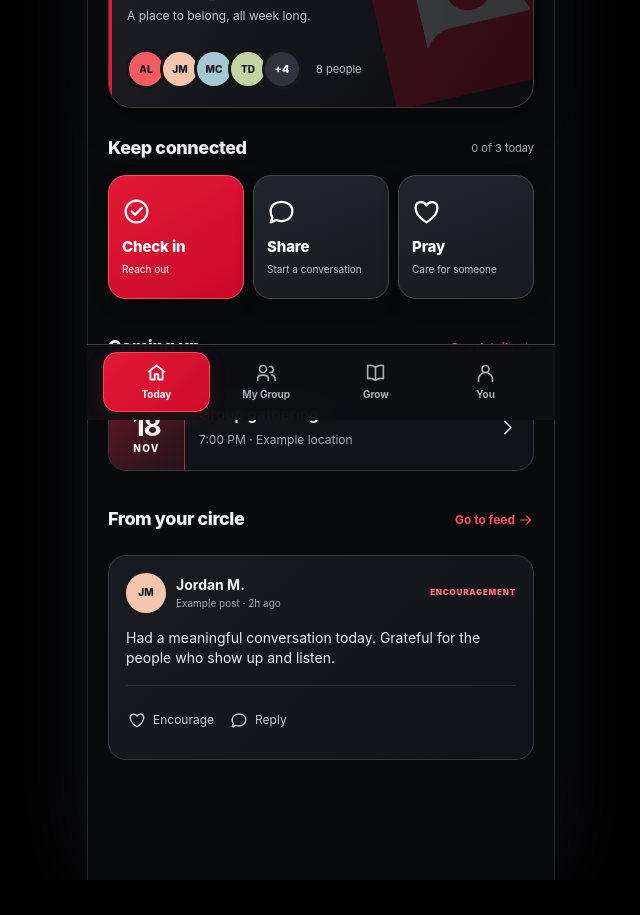
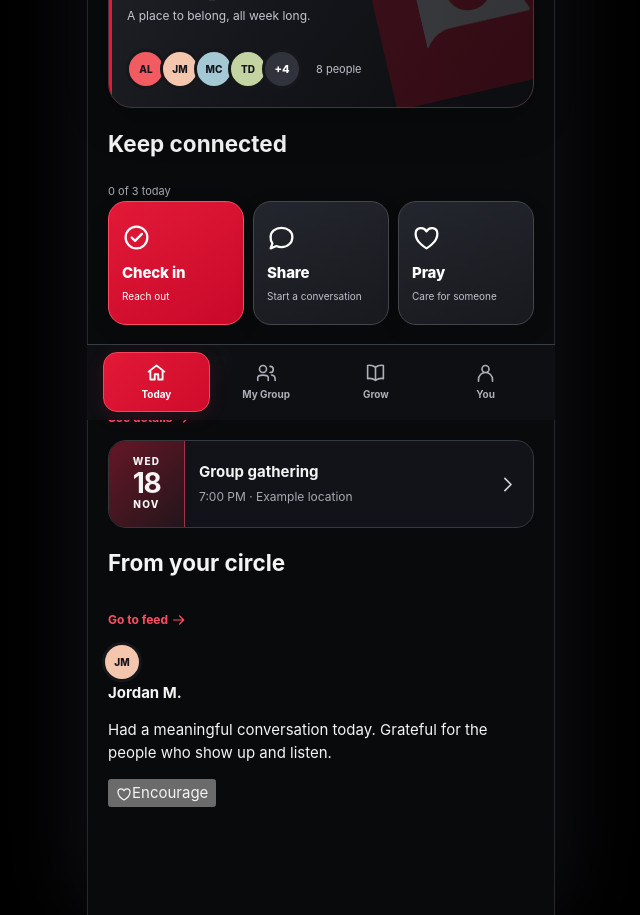
Before and after one commit to woodrow5087-hue/Citizen-groups, a React (Vite) app: page / in a window 1280 px wide. Shown: the part 380-1295 px from the top of the page, without its empty margins (319-959 px from the left). Before the commit the page ends 1260 px from the top, so only its background shows below. Built offline with nearby package versions, Linux system fonts and the light colour scheme.

Commit message:
feat: focus Today on a compact single-screen dashboard

```diff
--- a/src/screens/TodayScreen.tsx
+++ b/src/screens/TodayScreen.tsx
@@ -1,10 +1,10 @@
 import { GroupHero } from "../components/GroupHero";
 import { ActionTile } from "../components/ActionTile";
 import { EventCard } from "../components/EventCard";
-import { PostCard } from "../components/PostCard";
 import { Icon } from "../components/Icon";
 import { groupPosts, posts } from "../data/examples";
 import type { DemoData, Step } from "./types";
+
 export function TodayScreen({
   data,
   done,
@@ -12,7 +12,6 @@ export function TodayScreen({
   onPlan,
   onStep,
   onEncourage,
-  onReply,
 }: {
   data: DemoData;
   done: number;
@@ -23,69 +22,64 @@ export function TodayScreen({
   onReply: () => void;
 }) {
   const recent = data.posts.length ? groupPosts(data.posts)[0] : posts[1];
+  const encouraged = data.encouraged.includes(recent.id);
   return (
-    <section className="screen active" aria-label="Today screen">
+    <section className="screen active compact-screen compact-today" aria-label="Today screen">
       <div className="intro">
-        <p className="eyebrow">
-          <span className="red-rule" />
-          Your community, today
-        </p>
-        <h1>
-          Hey, Jonathan<span className="accent">.</span>
-        </h1>
-        <p>Good things happen when we show up for each other.</p>
+        <p className="eyebrow"><span className="red-rule" />Your community, today</p>
+        <h1>Hey, Jonathan<span className="accent">.</span></h1>
+        <p>Your people. Your daily rhythm.</p>
       </div>
       <GroupHero onOpen={onGroup} />
-      <div className="section-row">
+
+      <div className="compact-inline-head">
         <h2>Keep connected</h2>
-        <span className="subtle-label" role="status">
-          {done} of 3 today
-        </span>
+        <span className="subtle-label" role="status">{done} of 3 today</span>
       </div>
       <div className="action-grid">
         <ActionTile
-          title="Check in"
-          subtitle="Reach out"
-          icon="check"
-          primary
-          completed={data.steps.connect}
-          onClick={() => onStep("connect")}
+          title="Check in" subtitle="Reach out" icon="check" primary
+          completed={data.steps.connect} onClick={() => onStep("connect")}
         />
         <ActionTile
-          title="Share"
-          subtitle="Start a conversation"
-          icon="message"
-          completed={data.steps.reflect}
-          onClick={() => onStep("reflect")}
+          title="Share" subtitle="Start a conversation" icon="message"
+          completed={data.steps.reflect} onClick={() => onStep("reflect")}
         />
         <ActionTile
-          title="Pray"
-          subtitle="Care for someone"
-          icon="prayer"
-          completed={data.steps.pray}
-          onClick={() => onStep("pray")}
+          title="Pray" subtitle="Care for someone" icon="prayer"
+          completed={data.steps.pray} onClick={() => onStep("pray")}
         />
       </div>
-      <div className="section-row">
+
+      <div className="compact-inline-head">
         <h2>Coming up</h2>
         <button className="text-link" onClick={onPlan}>
           See details <Icon name="arrow" size="tiny" />
         </button>
       </div>
       <EventCard onOpen={onPlan} />
-      <div className="section-row">
+
+      <div className="compact-inline-head">
         <h2>From your circle</h2>
         <button className="text-link" onClick={onGroup}>
           Go to feed <Icon name="arrow" size="tiny" />
         </button>
       </div>
-      <PostCard
-        post={recent}
-        preview
-        encouraged={data.encouraged.includes(recent.id)}
-        onEncourage={() => onEncourage(recent.id)}
-        onReply={onReply}
-      />
+      <article className="compact-feed-row" aria-label="Latest group update">
+        <span className={`member-avatar mv-${recent.color}`} aria-hidden="true">{recent.initial}</span>
+        <div className="compact-feed-body">
+          <strong>{recent.name}</strong>
+          <p>{recent.text}</p>
+        </div>
+        <button
+          className="compact-encourage"
+          aria-pressed={encouraged}
+          onClick={() => onEncourage(recent.id)}
+        >
+          <Icon name="prayer" size="tiny" />
+          {encouraged ? "Encouraged" : "Encourage"}
+        </button>
+      </article>
     </section>
   );
 }
```
